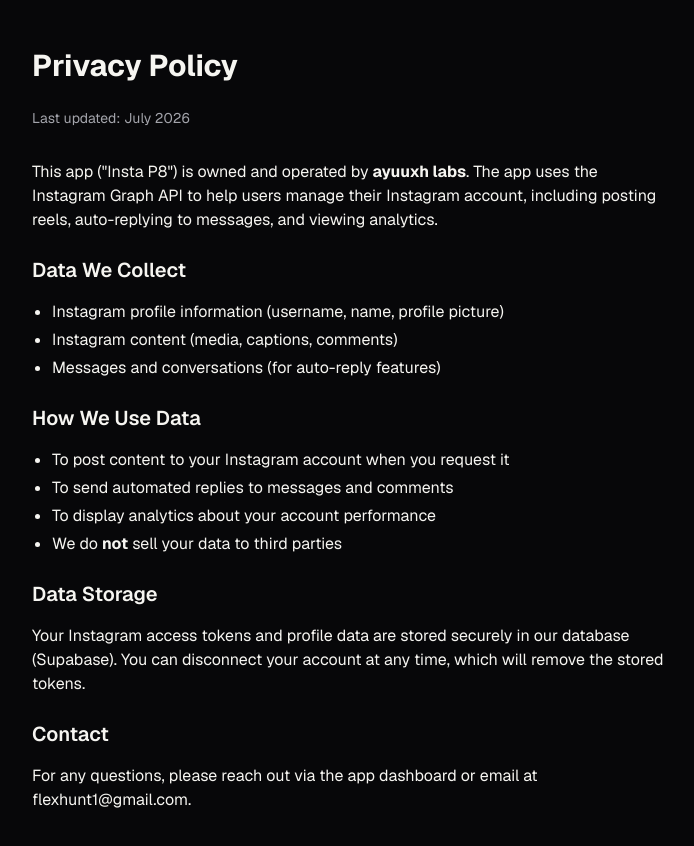
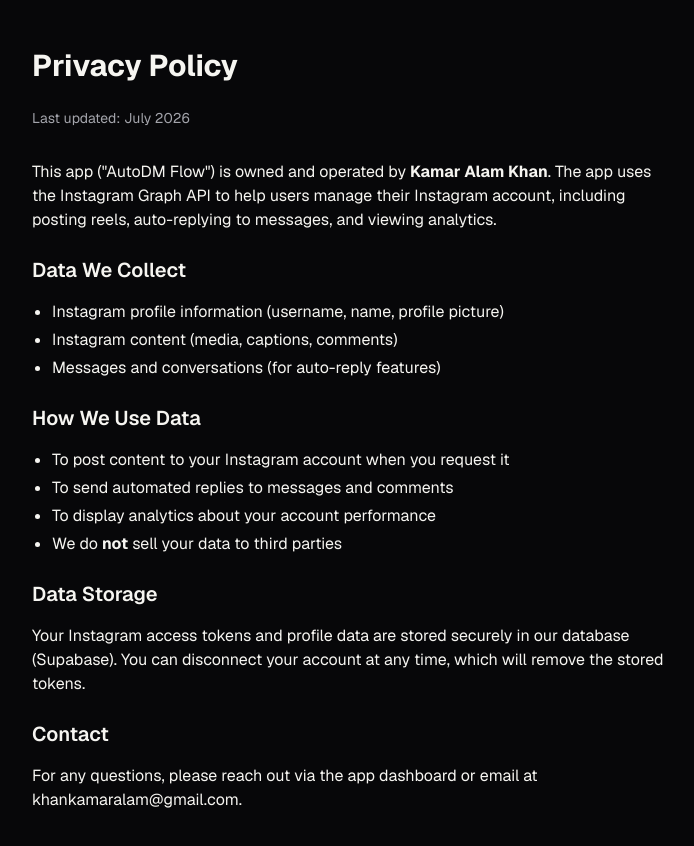
Before and after one commit to kamaralamkhan/autodm-saas, a Next.js app: page /privacy in a window 1280 px wide. Shown: the top 846 px of the page, without its empty margins (288-982 px from the left). Built offline with nearby package versions, Linux system fonts and the light colour scheme.

Commit message:
Update privacy policy details

```diff
--- a/app/privacy/page.tsx
+++ b/app/privacy/page.tsx
@@ -6,7 +6,7 @@ export default function PrivacyPage() {
 
       <section className="space-y-4">
         <p>
-          This app (&quot;Insta P8&quot;) is owned and operated by <strong>ayuuxh labs</strong>. The app uses the Instagram Graph API to help users manage
+          This app (&quot;AutoDM Flow&quot;) is owned and operated by <strong>Kamar Alam Khan</strong>. The app uses the Instagram Graph API to help users manage
           their Instagram account, including posting reels, auto-replying to
           messages, and viewing analytics.
         </p>
@@ -35,7 +35,7 @@ export default function PrivacyPage() {
 
         <h2 className="text-xl font-semibold mt-6">Contact</h2>
         <p>
-          For any questions, please reach out via the app dashboard or email at flexhunt1@gmail.com.
+          For any questions, please reach out via the app dashboard or email at khankamaralam@gmail.com.
         </p>
       </section>
     </div>
```
